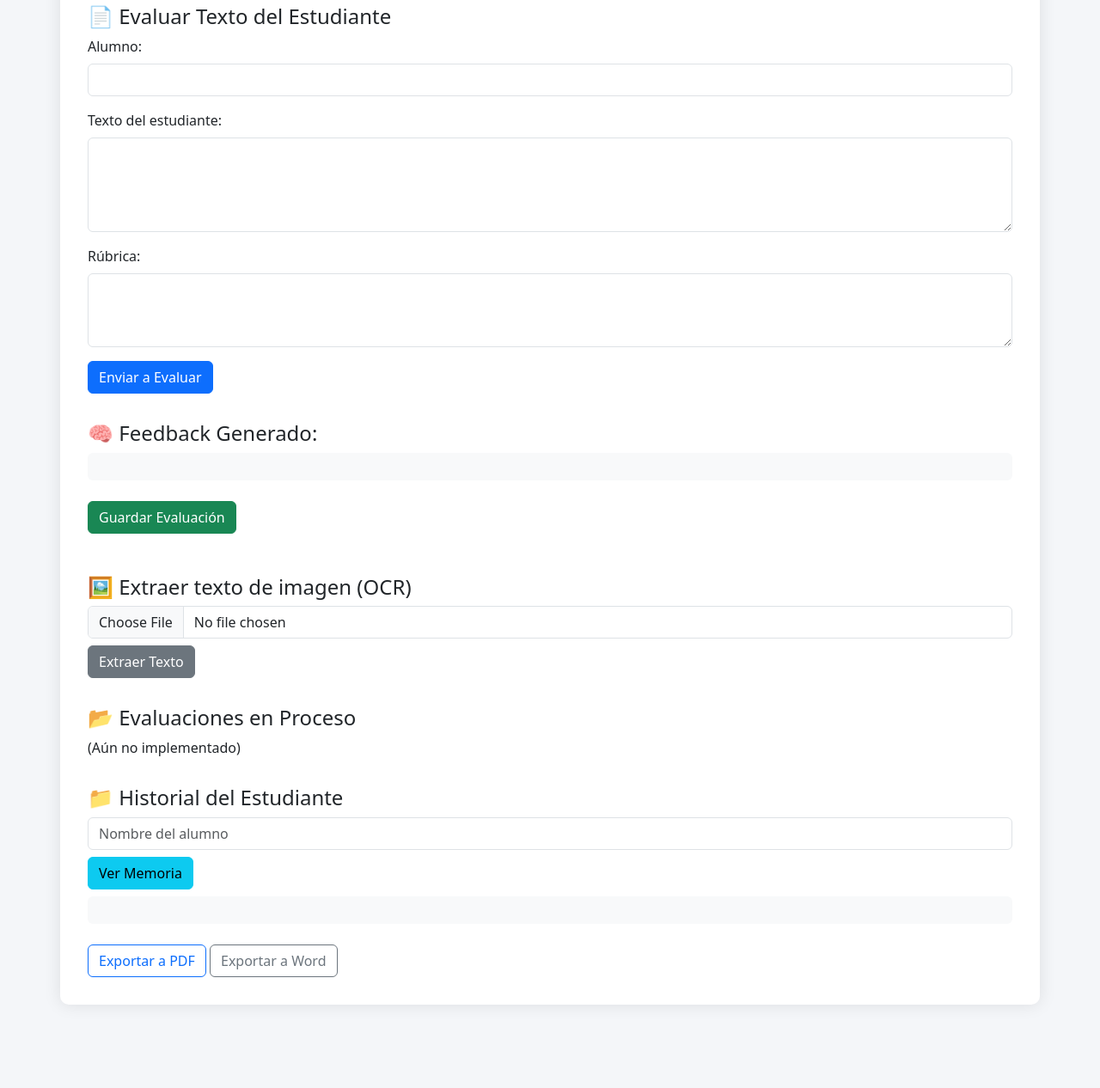
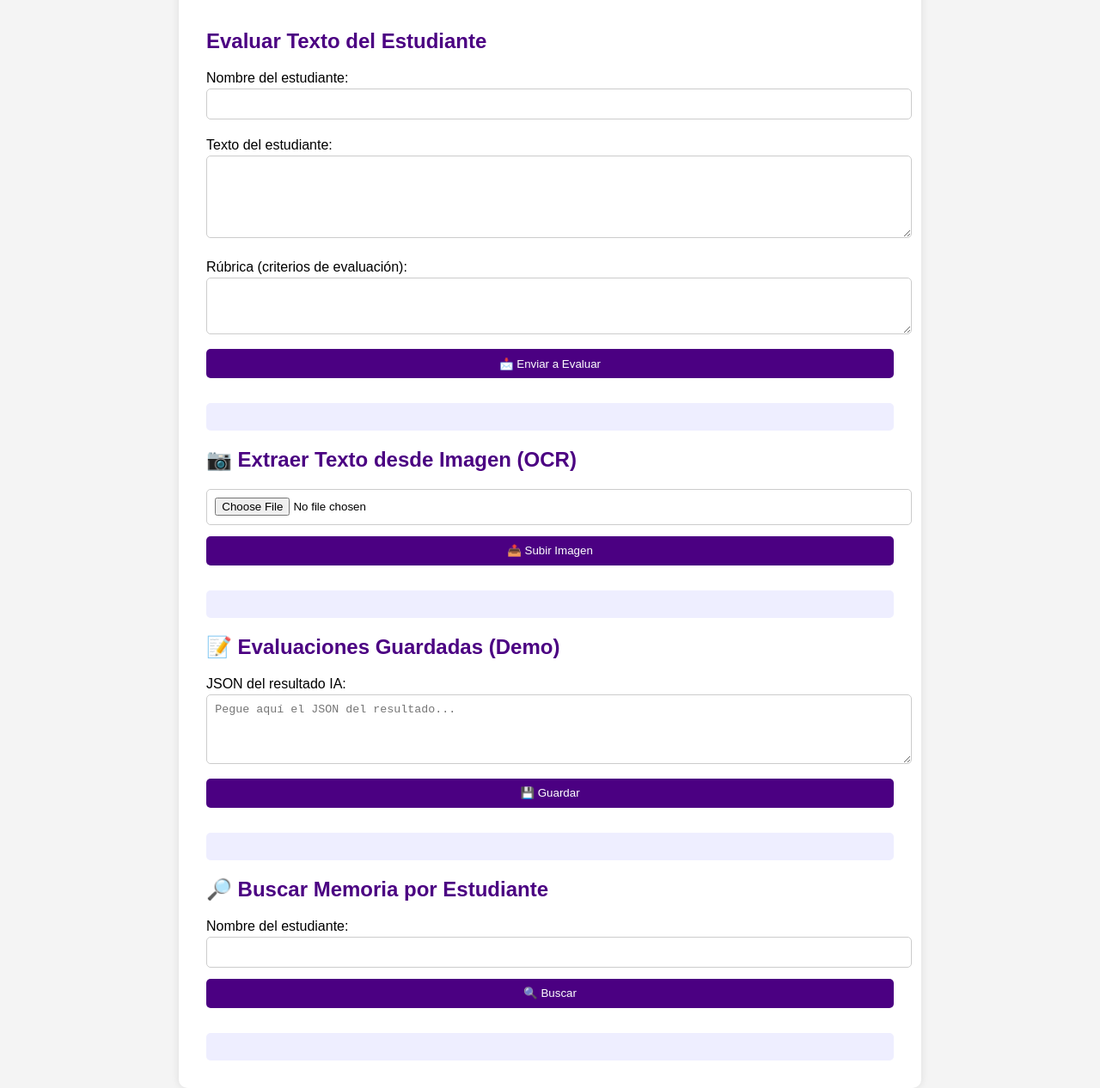
Before and after one commit to vittoclass/libel-IA, a plain HTML site: page static/index.html in a window 1280 px wide. Shown: the part 131-1397 px from the top of the page at 86% size. Before the commit the page ends 1332 px from the top, so only its background shows below. Drawn offline with nearby package versions, Linux system fonts and the light colour scheme.

Commit message:
Actualización con nueva interfaz mejorada y funcional en la nube

```diff
--- a/static/index.html
+++ b/static/index.html
@@ -1,144 +1,169 @@
 <!DOCTYPE html>
 <html lang="es">
 <head>
-  <meta charset="UTF-8" />
-  <meta name="viewport" content="width=device-width, initial-scale=1.0" />
-  <title>Genius Evaluator X</title>
-  <link rel="stylesheet" href="https://cdn.jsdelivr.net/npm/bootstrap@5.3.2/dist/css/bootstrap.min.css" />
+  <meta charset="UTF-8">
+  <meta name="viewport" content="width=device-width, initial-scale=1.0">
+  <title>Evaluador Educativo IA - LibelIA</title>
   <style>
     body {
-      background-color: #f4f6f9;
-      padding: 2rem;
+      font-family: Arial, sans-serif;
+      background: #f4f4f4;
+      margin: 0;
+      padding: 0;
     }
-    .container {
+    header {
+      background: #4b0082;
+      color: #fff;
+      padding: 1em;
+      text-align: center;
+    }
+    main {
+      padding: 2em;
+      max-width: 800px;
+      margin: auto;
       background: white;
-      padding: 2rem;
       border-radius: 10px;
-      box-shadow: 0 0 20px rgba(0, 0, 0, 0.1);
+      box-shadow: 0 0 10px rgba(0,0,0,0.1);
     }
-    .feedback-area, .historial-area, .proceso-area {
-      margin-top: 2rem;
+    h2 {
+      color: #4b0082;
     }
-    .preview-image {
-      max-width: 100%;
-      margin-top: 1rem;
+    label {
+      display: block;
+      margin: 0.5em 0 0.2em;
+    }
+    input, textarea, select, button {
+      width: 100%;
+      padding: 0.7em;
+      margin-bottom: 1em;
+      border-radius: 5px;
+      border: 1px solid #ccc;
+    }
+    button {
+      background: #4b0082;
+      color: white;
+      border: none;
+      cursor: pointer;
+    }
+    button:hover {
+      background: #360062;
+    }
+    .output {
+      background: #eef;
+      padding: 1em;
+      border-radius: 5px;
+      margin-top: 1em;
+    }
+    .flex-row {
+      display: flex;
+      gap: 1em;
+      flex-wrap: wrap;
+    }
+    .half {
+      flex: 1 1 48%;
     }
   </style>
 </head>
 <body>
-  <div class="container">
-    <h1 class="text-center mb-4">Genius Evaluator X 📚🤖</h1>
+  <header>
+    <h1>📚 Evaluador Educativo IA - LibelIA</h1>
+  </header>
+  <main>
+    <section>
+      <h2>Evaluar Texto del Estudiante</h2>
+      <form id="evalForm">
+        <label for="alumno">Nombre del estudiante:</label>
+        <input type="text" id="alumno" name="alumno" required>
 
-    <!-- Evaluación de texto -->
-    <form id="evaluacionForm">
-      <h4>📄 Evaluar Texto del Estudiante</h4>
-      <div class="mb-3">
-        <label for="alumno" class="form-label">Alumno:</label>
-        <input type="text" id="alumno" name="alumno" class="form-control" required />
-      </div>
-      <div class="mb-3">
-        <label for="evaluacion" class="form-label">Texto del estudiante:</label>
-        <textarea id="evaluacion" name="evaluacion" class="form-control" rows="4" required></textarea>
-      </div>
-      <div class="mb-3">
-        <label for="rubrica" class="form-label">Rúbrica:</label>
-        <textarea id="rubrica" name="rubrica" class="form-control" rows="3" required></textarea>
-      </div>
-      <button type="submit" class="btn btn-primary">Enviar a Evaluar</button>
-    </form>
+        <label for="evaluacion">Texto del estudiante:</label>
+        <textarea id="evaluacion" name="evaluacion" rows="5" required></textarea>
 
-    <div class="feedback-area">
-      <h4>🧠 Feedback Generado:</h4>
-      <pre id="feedbackOutput" class="bg-light p-3 rounded"></pre>
-      <button id="guardarBtn" class="btn btn-success mt-2">Guardar Evaluación</button>
-    </div>
+        <label for="rubrica">Rúbrica (criterios de evaluación):</label>
+        <textarea id="rubrica" name="rubrica" rows="3" required></textarea>
 
-    <!-- OCR con imagen -->
-    <form id="ocrForm" class="mt-5">
-      <h4>🖼️ Extraer texto de imagen (OCR)</h4>
-      <input type="file" id="ocrImage" name="file" class="form-control" accept="image/*" required />
-      <button type="submit" class="btn btn-secondary mt-2">Extraer Texto</button>
-      <img id="preview" class="preview-image" />
-    </form>
+        <button type="submit">📩 Enviar a Evaluar</button>
+      </form>
+      <div id="resultado" class="output"></div>
+    </section>
 
-    <!-- Evaluaciones en Proceso -->
-    <div class="proceso-area">
-      <h4>📂 Evaluaciones en Proceso</h4>
-      <div id="procesosList">(Aún no implementado)</div>
-    </div>
+    <section>
+      <h2>📷 Extraer Texto desde Imagen (OCR)</h2>
+      <form id="ocrForm">
+        <input type="file" id="imagen" name="imagen" accept="image/*" required>
+        <button type="submit">📤 Subir Imagen</button>
+      </form>
+      <div id="ocrResultado" class="output"></div>
+    </section>
 
-    <!-- Historial -->
-    <div class="historial-area">
-      <h4>📁 Historial del Estudiante</h4>
-      <input type="text" id="memoriaAlumno" placeholder="Nombre del alumno" class="form-control mb-2" />
-      <button id="verMemoria" class="btn btn-info">Ver Memoria</button>
-      <pre id="memoriaOutput" class="bg-light p-3 rounded mt-2"></pre>
-    </div>
+    <section>
+      <h2>📝 Evaluaciones Guardadas (Demo)</h2>
+      <form id="guardarForm">
+        <label for="json">JSON del resultado IA:</label>
+        <textarea id="json" name="json" rows="4" placeholder="Pegue aquí el JSON del resultado..." required></textarea>
+        <button type="submit">💾 Guardar</button>
+      </form>
+      <div id="guardarStatus" class="output"></div>
+    </section>
 
-    <!-- Exportación -->
-    <div class="mt-4">
-      <button class="btn btn-outline-primary">Exportar a PDF</button>
-      <button class="btn btn-outline-secondary">Exportar a Word</button>
-    </div>
-  </div>
+    <section>
+      <h2>🔎 Buscar Memoria por Estudiante</h2>
+      <form id="memoriaForm">
+        <label for="memAlumno">Nombre del estudiante:</label>
+        <input type="text" id="memAlumno" name="memAlumno" required>
+        <button type="submit">🔍 Buscar</button>
+      </form>
+      <div id="memoriaResultado" class="output"></div>
+    </section>
+  </main>
 
   <script>
-    const form = document.getElementById("evaluacionForm");
-    const feedbackOutput = document.getElementById("feedbackOutput");
-    const guardarBtn = document.getElementById("guardarBtn");
-    const ocrForm = document.getElementById("ocrForm");
-    const preview = document.getElementById("preview");
-    const memoriaBtn = document.getElementById("verMemoria");
-    const memoriaOutput = document.getElementById("memoriaOutput");
+    const evalForm = document.getElementById("evalForm")
+    const ocrForm = document.getElementById("ocrForm")
+    const guardarForm = document.getElementById("guardarForm")
+    const memoriaForm = document.getElementById("memoriaForm")
 
-    form.addEventListener("submit", async (e) => {
-      e.preventDefault();
+    evalForm.addEventListener("submit", async e => {
+      e.preventDefault()
       const data = {
-        alumno: form.alumno.value,
-        evaluacion: form.evaluacion.value,
-        rubrica: form.rubrica.value,
-      };
+        alumno: evalForm.alumno.value,
+        evaluacion: evalForm.evaluacion.value,
+        rubrica: evalForm.rubrica.value
+      }
       const res = await fetch("/evaluar", {
         method: "POST",
-        headers: { "Content-Type": "application/json" },
-        body: JSON.stringify(data),
-      });
-      const json = await res.json();
-      feedbackOutput.textContent = JSON.stringify(json, null, 2);
-    });
+        headers: {"Content-Type": "application/json"},
+        body: JSON.stringify(data)
+      })
+      document.getElementById("resultado").textContent = JSON.stringify(await res.json(), null, 2)
+    })
 
-    guardarBtn.addEventListener("click", async () => {
-      const evaluacion = feedbackOutput.textContent;
+    ocrForm.addEventListener("submit", async e => {
+      e.preventDefault()
+      const formData = new FormData()
+      formData.append("file", ocrForm.imagen.files[0])
+      const res = await fetch("/ocr", {
+        method: "POST",
+        body: formData
+      })
+      document.getElementById("ocrResultado").textContent = JSON.stringify(await res.json(), null, 2)
+    })
+
+    guardarForm.addEventListener("submit", async e => {
+      e.preventDefault()
       const res = await fetch("/guardar", {
         method: "POST",
-        headers: { "Content-Type": "application/json" },
-        body: JSON.stringify({ evaluacion }),
-      });
-      alert("Evaluación guardada");
-    });
+        headers: {"Content-Type": "application/json"},
+        body: guardarForm.json.value
+      })
+      document.getElementById("guardarStatus").textContent = JSON.stringify(await res.json(), null, 2)
+    })
 
-    ocrForm.addEventListener("submit", async (e) => {
-      e.preventDefault();
-      const formData = new FormData();
-      const file = document.getElementById("ocrImage").files[0];
-      if (!file) return;
-      preview.src = URL.createObjectURL(file);
-      formData.append("file", file);
-
-      const res = await fetch("/ocr", {
-        method: "POST",
-        body: formData,
-      });
-      const json = await res.json();
-      alert("Texto extraído:\n" + JSON.stringify(json, null, 2));
-    });
-
-    memoriaBtn.addEventListener("click", async () => {
-      const alumno = document.getElementById("memoriaAlumno").value;
-      const res = await fetch(`/memoria/${alumno}`);
-      const json = await res.json();
-      memoriaOutput.textContent = JSON.stringify(json, null, 2);
-    });
+    memoriaForm.addEventListener("submit", async e => {
+      e.preventDefault()
+      const alumno = memoriaForm.memAlumno.value
+      const res = await fetch(`/memoria/${alumno}`)
+      document.getElementById("memoriaResultado").textContent = JSON.stringify(await res.json(), null, 2)
+    })
   </script>
 </body>
 </html>
```
